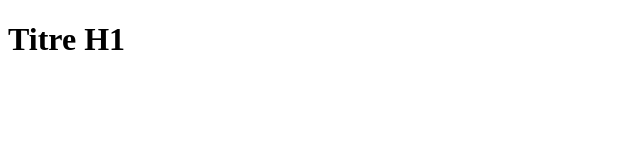
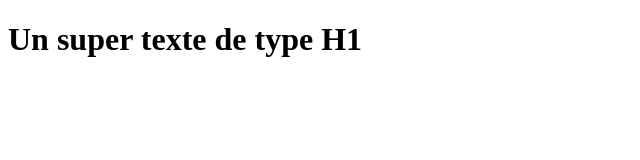
Before and after one commit to alionel76/Openclassrooms_Github_Project, a plain HTML site: page index.html in a window 1280 px wide. Shown: the whole page, without its empty margins (0-640 px from the left). Drawn offline with Linux system fonts and the light colour scheme.

Commit message:
Titre H1 mise a jour

```diff
--- a/index.html
+++ b/index.html
@@ -6,7 +6,7 @@
     <title>Document</title>
 </head>
 <body>
-    <h1>Titre H1</h1>
+    <h1>Un super texte de type H1 </h1>
 
 </body>
 </html>
```
